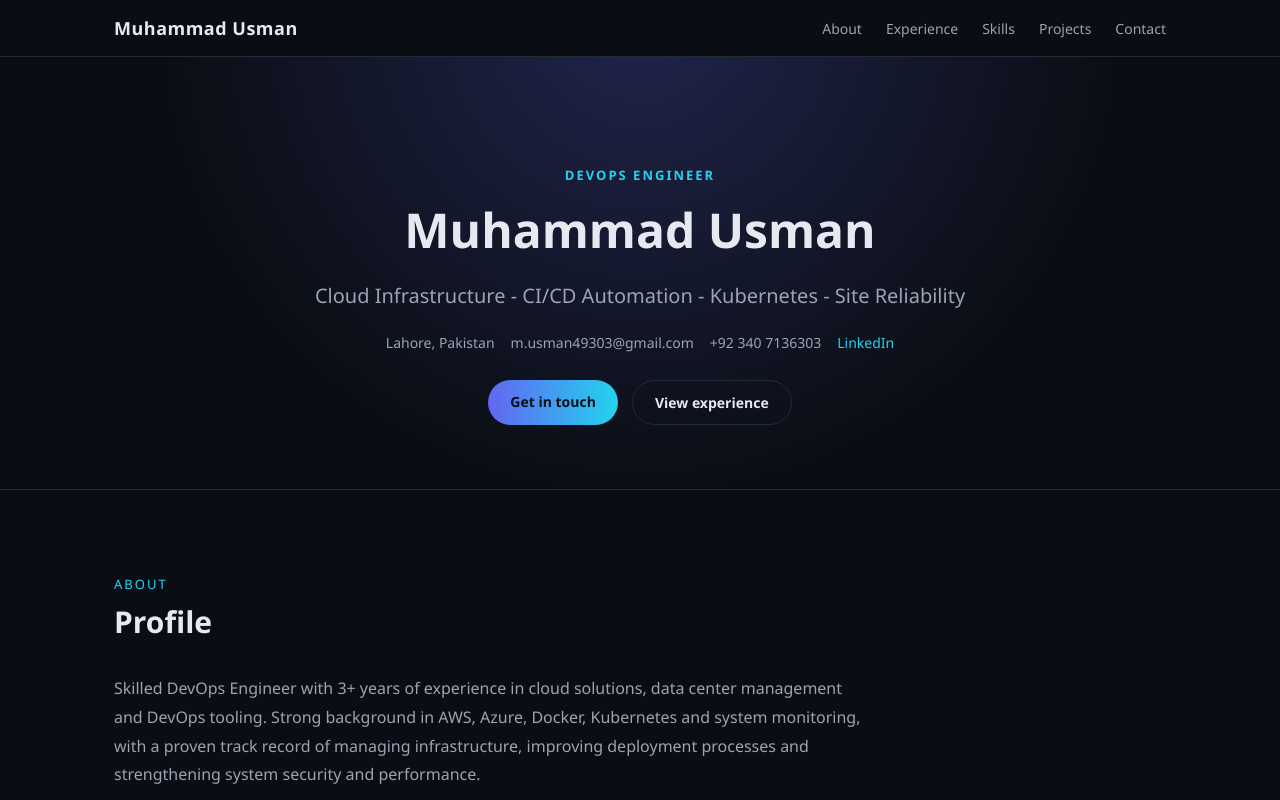
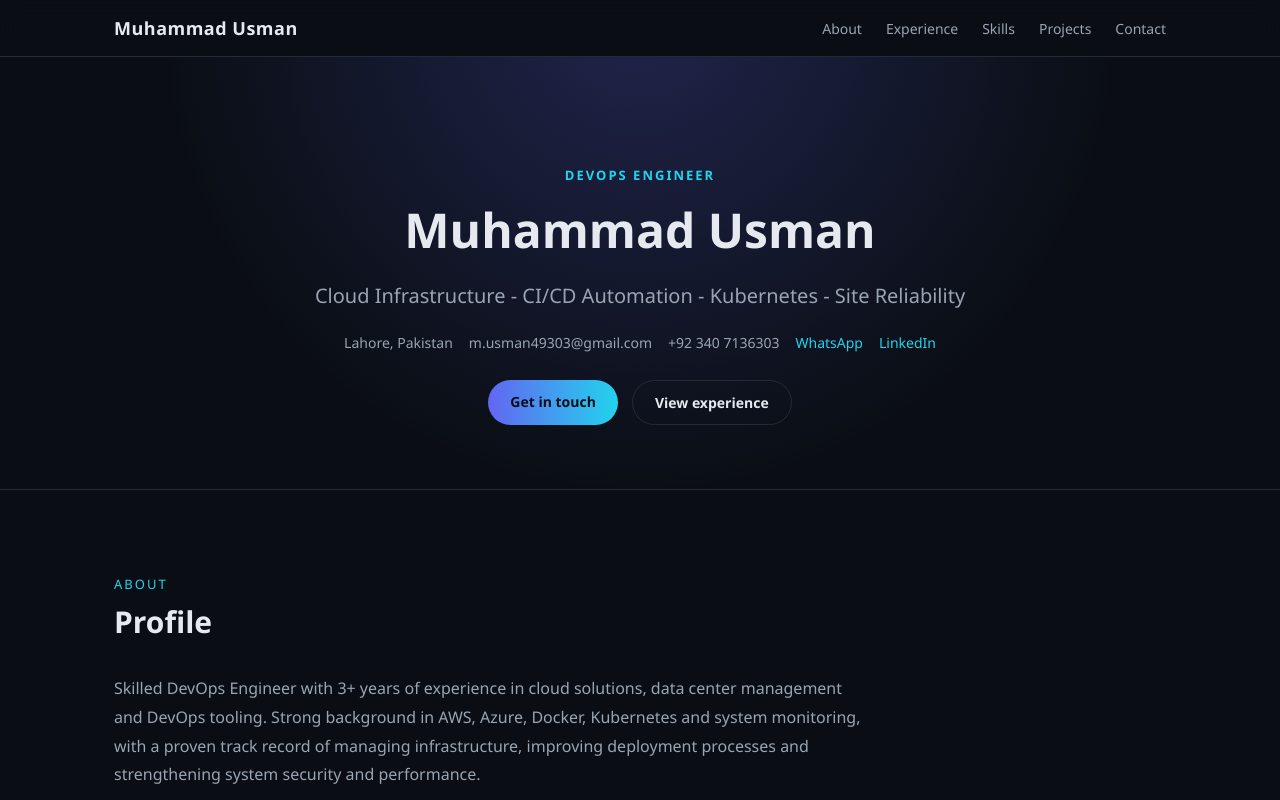
Before and after one commit to musman49303/usman-devops-portfolio, a Next.js app: page / in a window 1280 px wide. Shown: the top 800 px of the page. Built offline with nearby package versions, Linux system fonts and the light colour scheme.

Commit message:
Update page.js

```diff
--- a/app/page.js
+++ b/app/page.js
@@ -111,6 +111,7 @@ export default function Home() {
             <span>Lahore, Pakistan</span>
             <span>m.usman49303@gmail.com</span>
             <span>+92 340 7136303</span>
+            <a href="https://wa.me/923407136303" target="_blank" rel="noreferrer">WhatsApp</a>
             <a href="https://linkedin.com/in/muhammad-usman-devops-engineer" target="_blank" rel="noreferrer">LinkedIn</a>
           </div>
           <div className="hero-cta">
@@ -225,6 +226,10 @@ export default function Home() {
               <div className="value">+92 340 7136303</div>
             </div>
             <div className="contact-card">
+              <div className="label">WhatsApp</div>
+              <div className="value"><a href="https://wa.me/923407136303" target="_blank" rel="noreferrer">Chat Now</a></div>
+            </div>
+            <div className="contact-card">
               <div className="label">Location</div>
               <div className="value">Lahore, Pakistan</div>
             </div>
```
